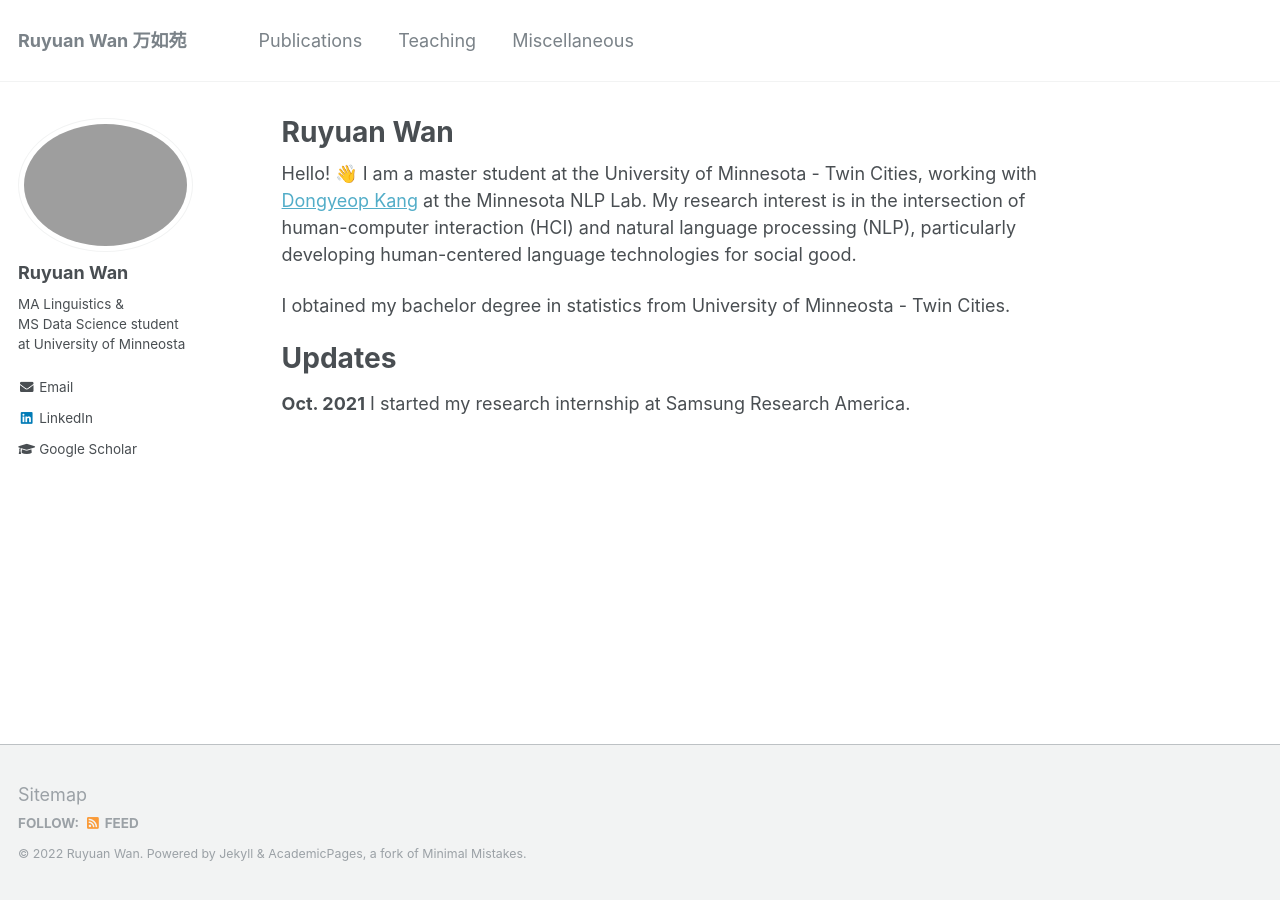
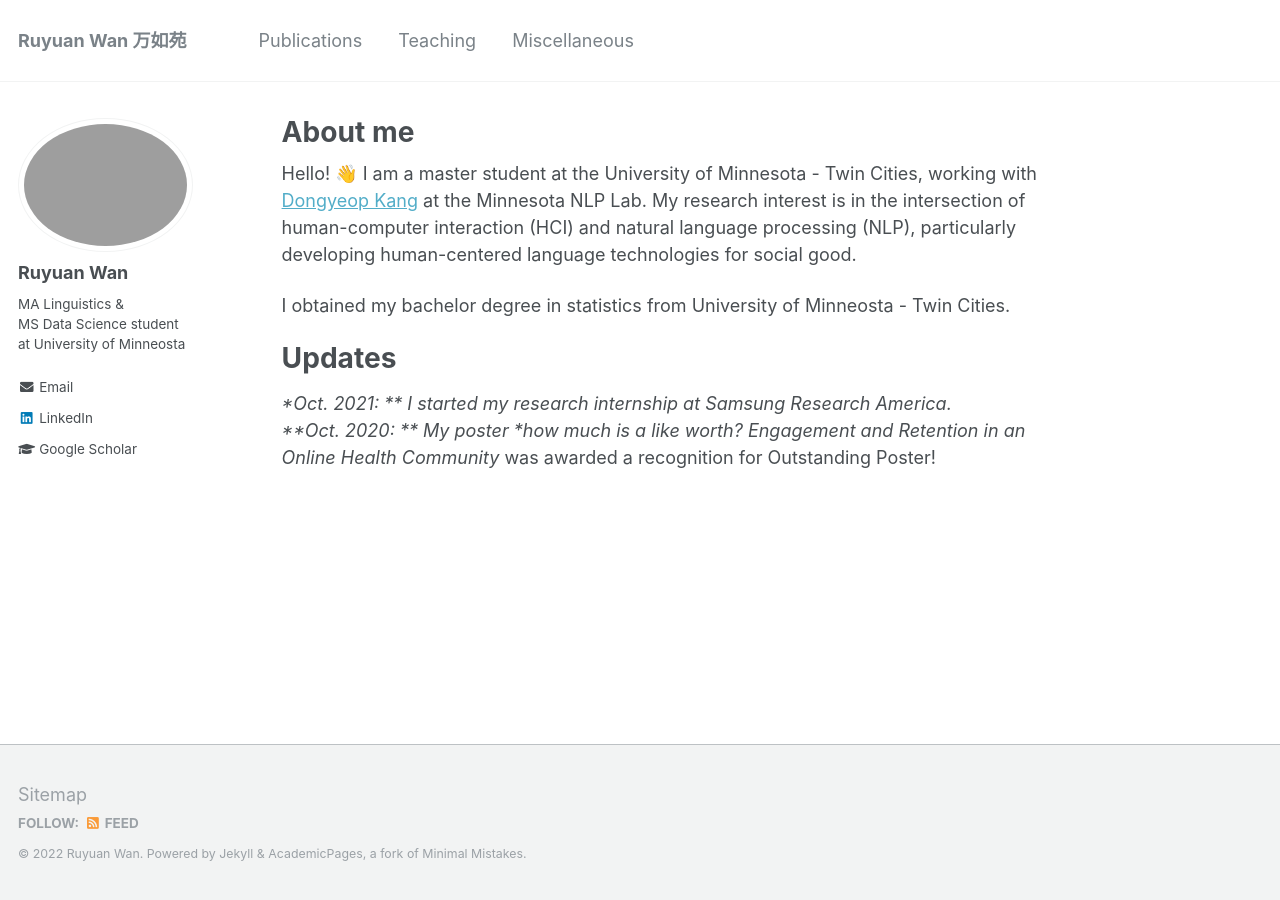
Before and after one commit to RuyuanWan/ruyuanwan.github.io, a Jekyll site: the page built from _pages/about.md, in a window 1280 px wide. Built offline with Jekyll 4.4.1, drawn with Linux system fonts in a browser that asks for light colours.

Commit message:
Update about.md

```diff
--- a/_pages/about.md
+++ b/_pages/about.md
@@ -1,6 +1,6 @@
 ---
 permalink: /
-title: "Ruyuan Wan"
+title: "About me"
 excerpt: "About me"
 author_profile: true
 redirect_from:
@@ -10,11 +10,12 @@ redirect_from:
 
 Hello! 👋
 I am a master student at the University of Minnesota - Twin Cities, working with [Dongyeop Kang](https://dykang.github.io//) at the Minnesota NLP Lab.
-My research interest is in the intersection of human-computer interaction (HCI) and natural language processing (NLP), particularly developing human-centered language technologies for social good.
+My research interest is in the intersection of human-computer interaction (HCI) and natural language processing (NLP), particularly developing human-centered language technologies for social good.<br/>
 
 I obtained my bachelor degree in statistics from University of Minneosta - Twin Cities.
 
 
 Updates
 ======
-**Oct. 2021** I started my research internship at Samsung Research America.
+**Oct. 2021: ** I started my research internship at Samsung Research America.
+**Oct. 2020: ** My poster *how much is a like worth? Engagement and Retention in an Online Health Community* was awarded a recognition for Outstanding Poster!
```
